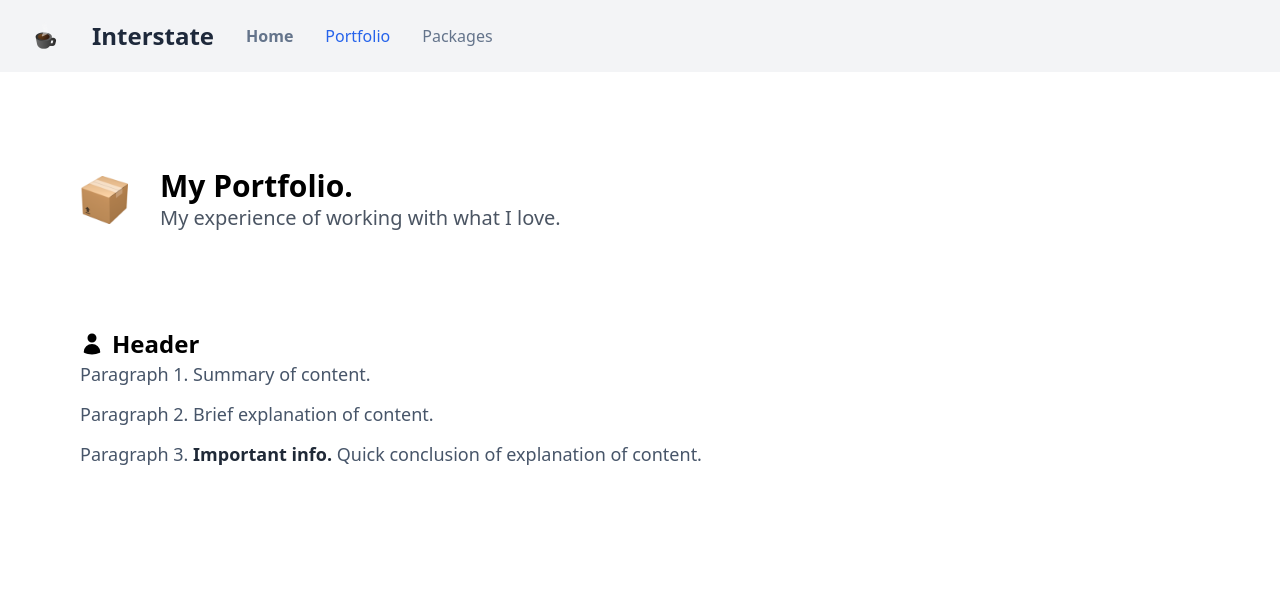
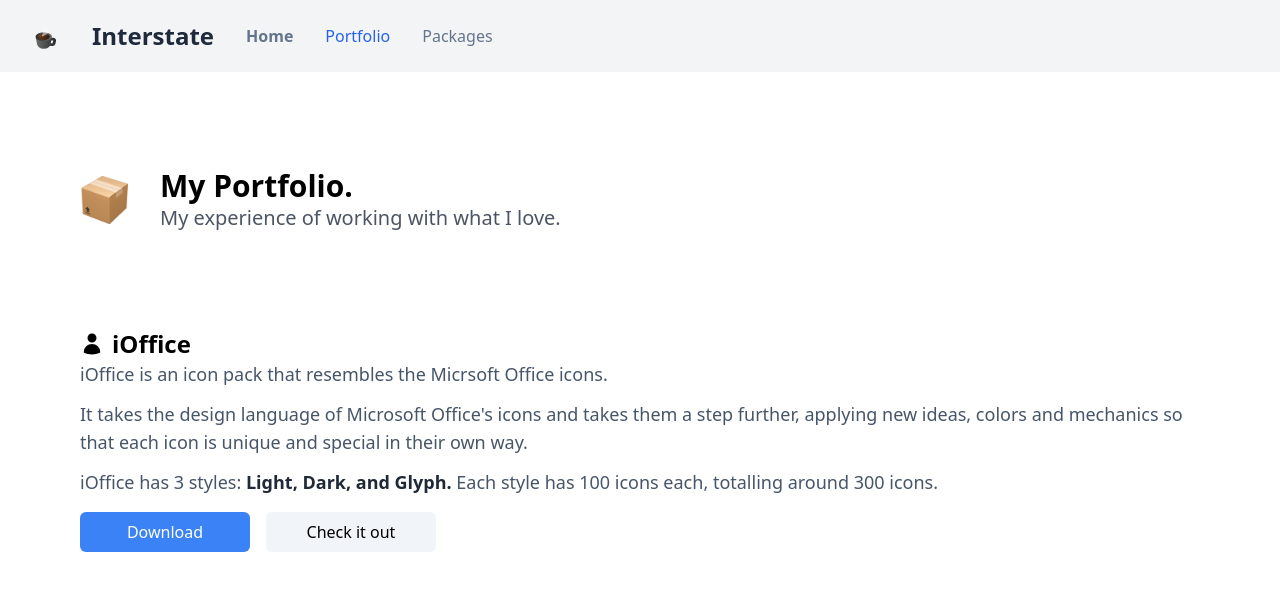
Before and after one commit to Korfi8267/Interstate, a Vue app: page /portfolio in a window 1280 px wide. Shown: the top 590 px of the page. Built offline with nearby package versions, Linux system fonts and the light colour scheme; what hide-tailwind-scrollbar would draw is missing.

Commit message:
Add iOffice info + 2 unfinished buttons

```diff
--- a/src/views/Portfolio.vue
+++ b/src/views/Portfolio.vue
@@ -5,7 +5,7 @@
   <div class="flex flex-col md:flex-row items-center text-center md:text-left justify-center px-7 md:px-20">
     <img class="w-16 md:w-12 h-16 md:h-12" src="../assets/box.png" /><div class="px-4 py-4"></div>
     <div class="text-3xl font-semibold text-black dark:text-white">My Portfolio.<div class="text-xl font-normal text-gray-600 dark:text-gray-300">My experience of working with what I love.</div></div>
-    <div class="py-4 md:py-0"></div><div class="flex grow max-w-[765px]"></div>
+    <div class="py-4 md:py-0"></div><div class="flex grow max-w-[780px]"></div>
   </div>
 
 <div class="my-12 md:my-24"/>
@@ -16,18 +16,32 @@
 </svg>
   <div class="mx-1"/>
   <div class="flex-grow max-w-[1199px] text-2xl font-semibold text-black dark:text-white">
-    Header
+    iOffice
   </div>
 </div>
 <div class="flex flex-row px-7 md:px-20 justify-center">
-  <div class="flex-grow max-w-[1230px] text-lg font-medium text-slate-600 dark:text-slate-400">
-      Paragraph 1. Summary of content.
+  <div class="flex-grow max-w-[1230px] text-lg font-medium text-slate-600 dark:text-slate-400 mb-4">
+      iOffice is an icon pack that resembles the Micrsoft Office icons.
       <div class="my-3"/>
-      Paragraph 2. Brief explanation of content.
+      It takes the design language of Microsoft Office's icons and takes them a step further,
+      applying new ideas, colors and mechanics so that each icon is unique and special in their
+      own way.
       <div class="my-3"/>
-      Paragraph 3. <a class="text-gray-800 dark:text-slate-300 font-semibold">Important info.</a>
-      Quick conclusion of explanation of content.
+      iOffice has 3 styles: <a class="text-gray-800 dark:text-slate-300 font-semibold">Light, Dark, and Glyph.</a>
+      Each style has 100 icons each, totalling around 300 icons.
     </div>
+</div>
+
+<div class="flex flex-col md:flex-row items-center justify-center px-7 md:px-20 mb-12">
+  <div class="flex-grow flex-col md:flex-row flex w-full max-w-[1230px]">
+  <a download href="src/assets/mii2.png" type="button" data-mdb-ripple="true" data-mdb-ripple-color="light" class="md:w-[170px] h-12 md:h-10 text-center justify-center transition ease-in-out delay-50 hover:scale-105 rounded-md  text-white bg-blue-500 dark:bg-blue-700 hover:bg-blue-700 dark:hover:bg-blue-500 items-center flex">
+    <div class="font-semibold sm:font-medium">Download</div>
+  </a>
+ <div class="my-2 md:my-0 md:mx-2"/>
+  <a href="https://discord.gg/WXcdtQK" type="button" data-mdb-ripple="true" data-mdb-ripple-color="light" class="w-full md:w-[170px] h-12 md:h-10 text-center justify-center transition ease-in-out delay-50 hover:scale-105 rounded-md  text-black dark:text-white bg-slate-100 dark:bg-slate-700 hover:bg-slate-200 dark:hover:bg-slate-600 items-center flex">
+    <div class="font-semibold sm:font-medium">Check it out</div>
+  </a>
+</div>
 </div>
 </div>
 </template>
```
